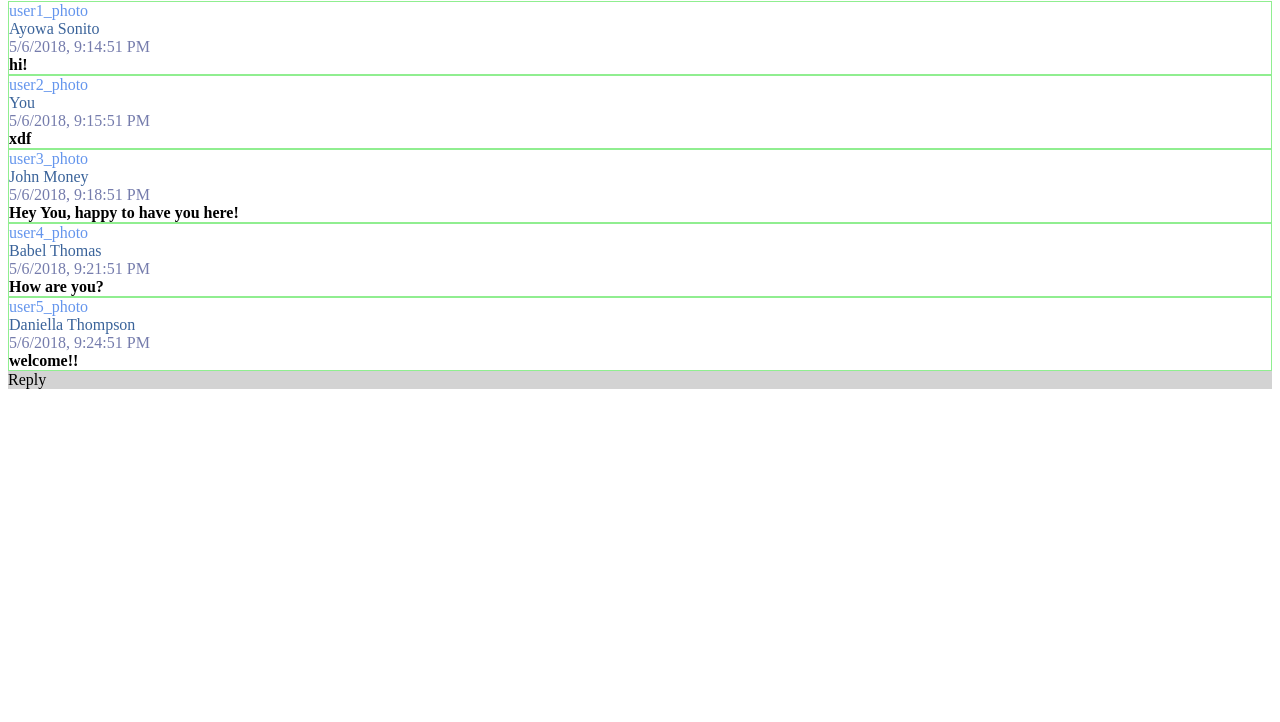
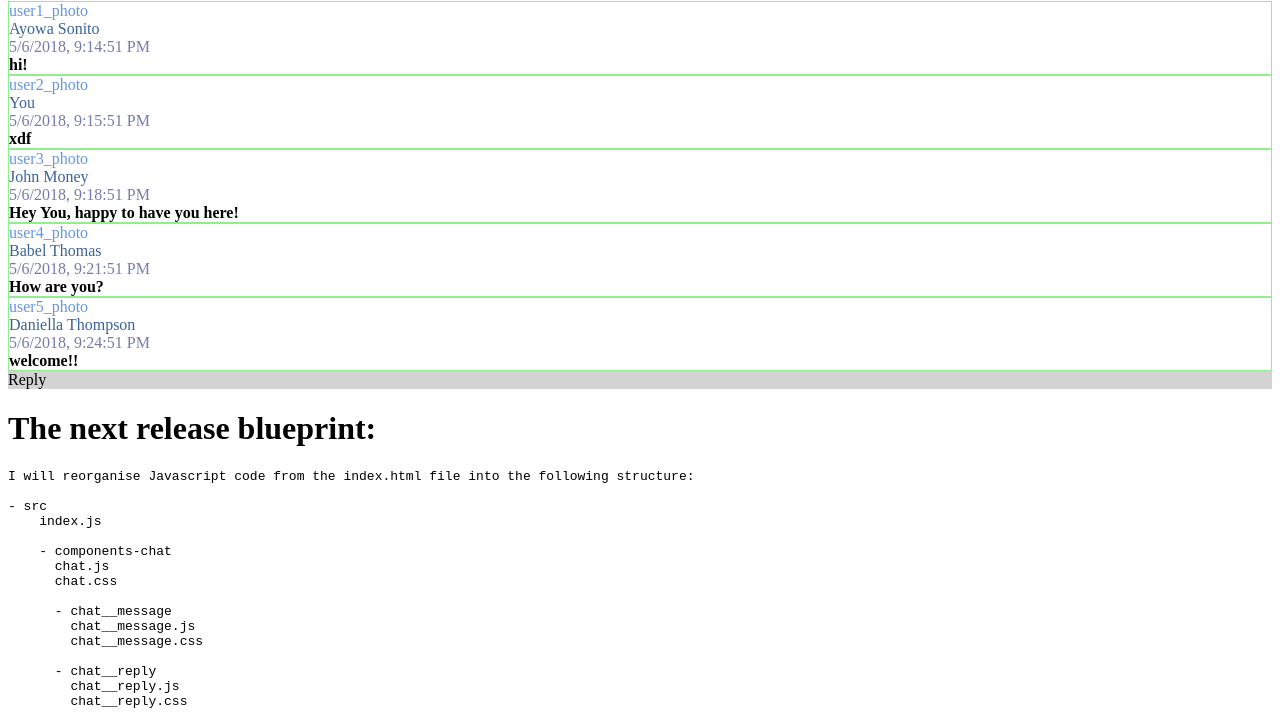
Before and after one commit to IgnatovDan/chat_05_05_2018, a website: page index.html in a window 1280 px wide. Shown: the part 569-1291 px from the top of the page. Before the commit the page ends 966 px from the top, so only its background shows below. Drawn offline with Linux system fonts and the light colour scheme.

Commit message:
+ next release blueprint

```diff
--- a/index.html
+++ b/index.html
@@ -66,5 +66,24 @@
     replyEl.innerHTML = '<div class="сhat__reply">Reply</div>';
     chatEl.appendChild(replyEl);
   </script>
+  <h1>The next release blueprint:</h1>
+<pre>
+I will reorganise Javascript code from the index.html file into the following structure:
+
+- src
+    index.js
+
+    - components-chat
+      chat.js
+      chat.css
+
+      - chat__message
+        chat__message.js
+        chat__message.css
+
+      - chat__reply
+        chat__reply.js
+        chat__reply.css
+</pre>
 </body>
 </html>
```
